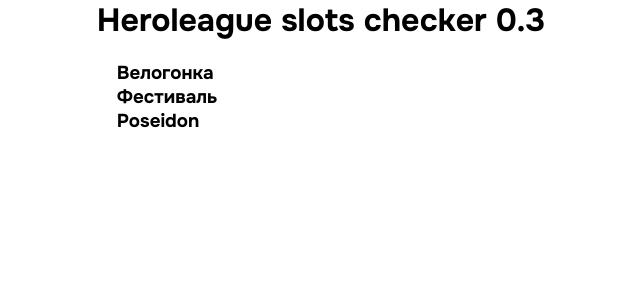
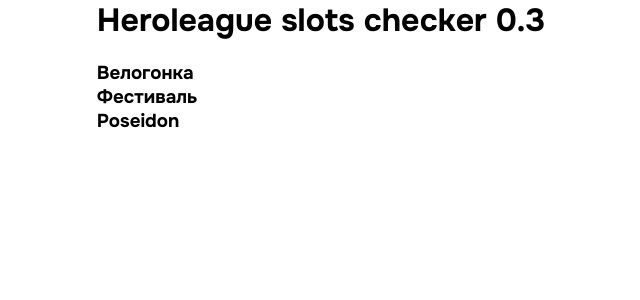
Before and after one commit to solovevevgeny/strada-checker, a React (Create React App) app: page / in a window 1280 px wide. Shown: the top 300 px of the page, without its empty margins (319-959 px from the left). Built offline with nearby package versions, Linux system fonts and the light colour scheme; no server answers.

Commit message:
css title

```diff
--- a/src/App.css
+++ b/src/App.css
@@ -32,6 +32,10 @@
 .slots {
   display: flex;
   flex-direction: row;
+}
+
+.title {
+  padding:0 20px;
 }
 
 .types {
--- a/src/App.js
+++ b/src/App.js
@@ -5,7 +5,7 @@
   return (
     <div className="App">
 
-      <h1>Heroleague slots checker 0.3</h1>
+      <h1 className='title'>Heroleague slots checker 0.3</h1>
 
       <div className="wrapper">
         <Checker url="https://heroleague.ru/api/event/event_format/lastrada2024_spb1" name="Велогонка"/>
```
